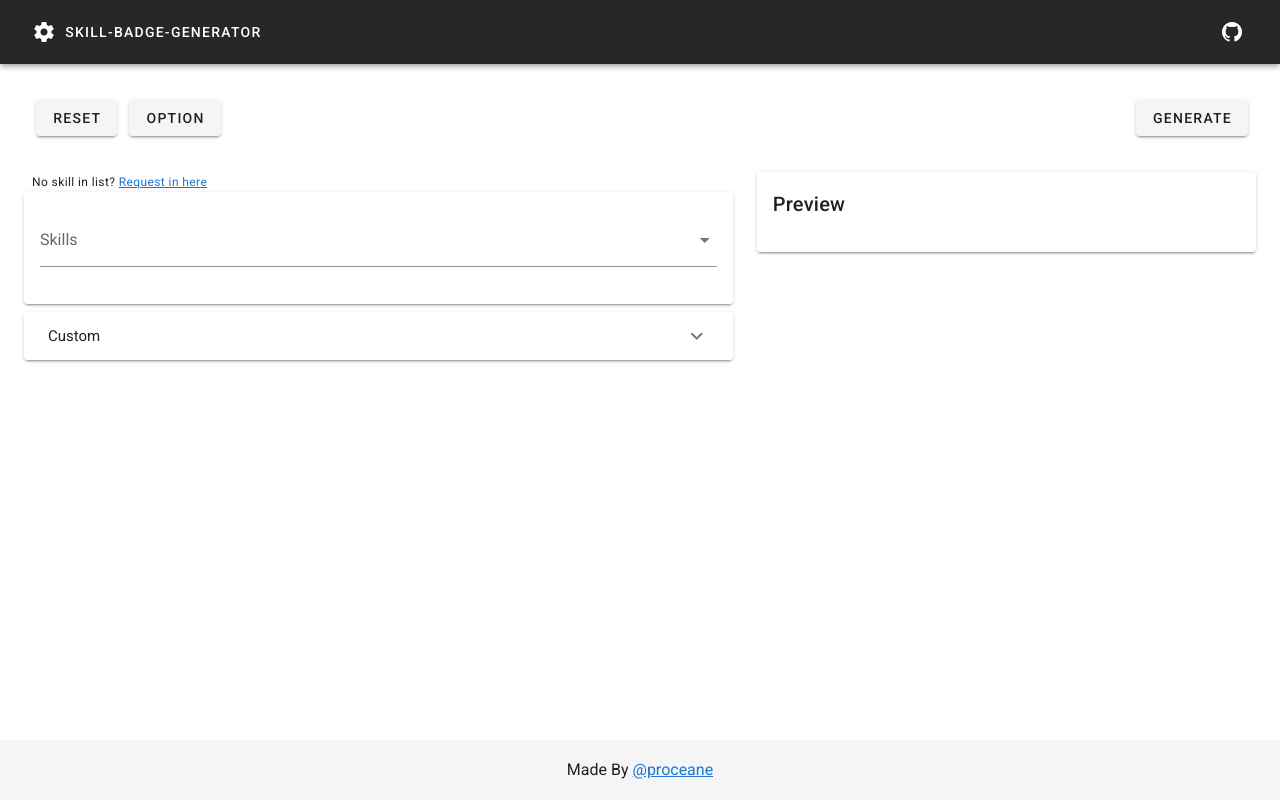
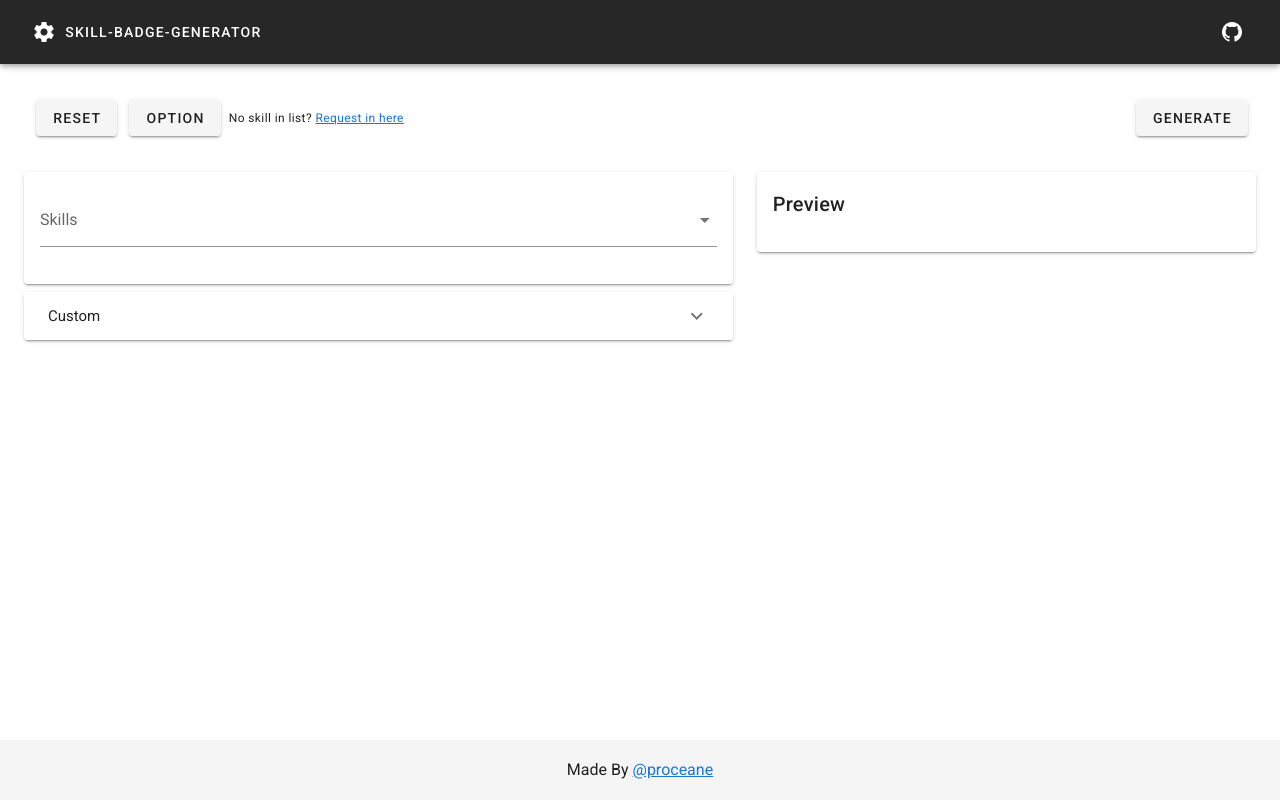
Before and after one commit to proceane/skill-badge-generator, a Vue app: page / in a window 1280 px wide. Built offline with nearby package versions, Linux system fonts and the light colour scheme.

Commit message:
moved div that contains (No skills? ..) From MainLayout to Button Layout

```diff
--- a/src/components/ButtonArea.vue
+++ b/src/components/ButtonArea.vue
@@ -9,7 +9,10 @@
       @sendBadgeColor="sendBadgeColor"
       @sendBadgeStyle="sendBadgeStyle"
     ></OptionDialog>
-
+    <div class="text-caption ml-2">
+      No skill in list?
+      <a href="https://github.com/proceane/skill-badge-generator/issues/new/choose" target="_blank">Request in here</a>
+    </div>
     <v-spacer></v-spacer>
 
     <MarkdownDialog
--- a/src/layout/MainLayout.vue
+++ b/src/layout/MainLayout.vue
@@ -14,10 +14,7 @@
     </v-row>
     <v-row>
       <v-col cols="12" lg="7" md="7">
-        <div class="text-caption ml-2">
-          No skill in list?
-          <a href="https://github.com/proceane/skill-badge-generator/issues/new/choose" target="_blank">Request in here</a>
-        </div>
+
         <SelectArea
           @sendSkillList="sendSkillList"
           ref="selectArea"
```
